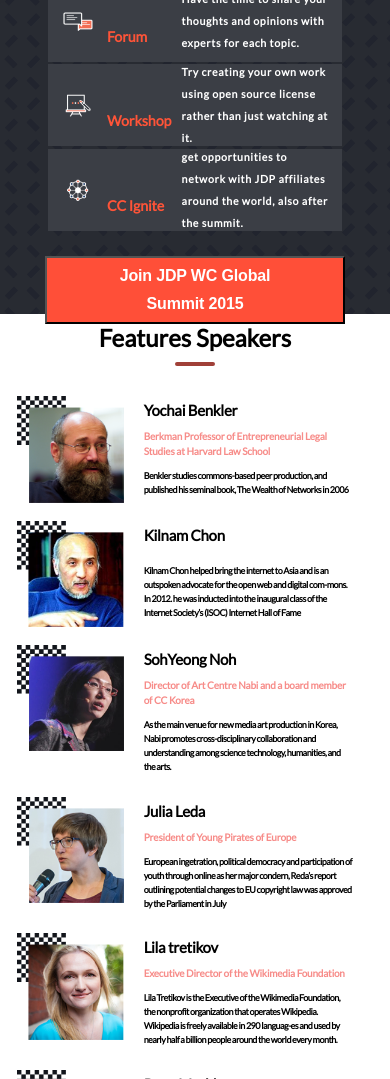
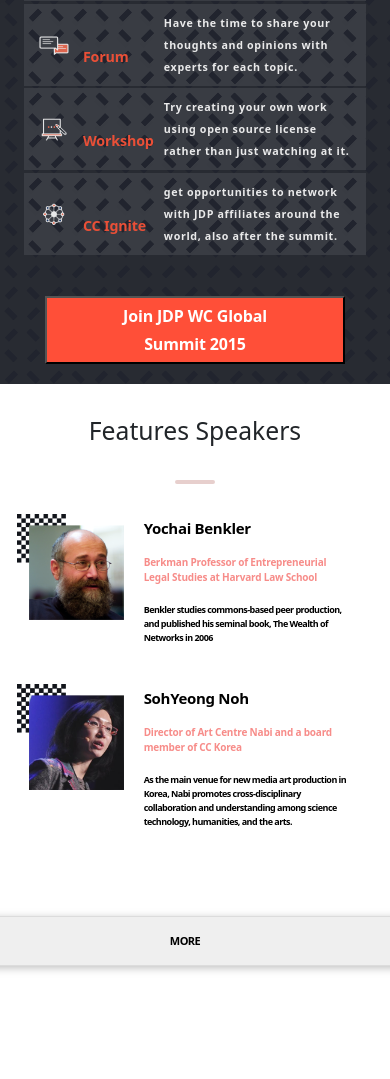
Before and after one commit to adelphinsucasa/Capstone-Project, a website: page index.html in a window 390 px wide. Shown: the part 921-2000 px from the top of the page. After the commit the page ends 1919 px from the top, so only its background shows below. Drawn offline with nearby package versions, Linux system fonts and the light colour scheme.

Commit message:
Add Dinamic Speaker with Javascript

```diff
--- a/index.html
+++ b/index.html
@@ -9,10 +9,15 @@
 
     <link rel="stylesheet" href="style.css">
     <link rel="stylesheet" href="https://cdn.jsdelivr.net/npm/bootstrap-icons@1.10.3/font/bootstrap-icons.css">
+    <link
+      href="https://cdn.jsdelivr.net/npm/bootstrap@5.3.0-alpha1/dist/css/bootstrap.min.css"
+      rel="stylesheet"
+      integrity="sha384-GLhlTQ8iRABdZLl6O3oVMWSktQOp6b7In1Zl3/Jr59b6EGGoI1aFkw7cmDA6j6gD"
+      crossorigin="anonymous"
+    />
 </head>
 <body>
     <main>
-        <!--Header-->
         <header>
             <nav class="primary-bar">
                 <ul >
@@ -114,64 +119,11 @@
 
             <!--Featured Speakers-->
             <div class="speakers-content">
-                <h2>Features Speakers</h2>
-                <hr>
-                <ul class="speaker-group">
-                    <li class="speaker">
-                        <img src="./assets/images/speaker1.png" alt="">
-                        <div class="speaker-intro">
-                            <h3>Yochai Benkler</h3>
-                            <h2>Berkman Professor of Entrepreneurial Legal Studies at Harvard Law School</h2>
-                            <p>Benkler studies commons-based peer production, and published his seminal book, The Wealth of Networks in 2006</p>
-                        </div>
-                    </li>
-                    <li class="speaker">
-                        <img src="./assets/images/speaker2.png" alt="">
-                        <div class="speaker-intro">
-                            <h3>Kilnam Chon</h3>
-                            <h2></h2>
-                            <p>Kilnam Chon helped bring the internet to Asia and is an outspoken advocate for the open web and digital com-mons. In 2012. he was inducted into the inaugural class of the Internet Society’s (ISOC) Internet Hall of Fame</p>
-                        </div>
-                    </li>
-                    <li class="speaker">
-                        <img src="./assets/images/speaker3.png" alt="">
-                        <div class="speaker-intro">
-                            <h3>SohYeong Noh</h3>
-                            <h2>Director of Art Centre Nabi and a board member of CC Korea</h2>
-                            <p>As the main venue for new media art production in Korea, Nabi promotes cross-disciplinary collaboration and understanding among science technology, humanities, and the arts.</p>
-                        </div>
-                    </li>
-                    <li class="speaker">
-                        <img src="./assets/images/speaker4.png" alt="">
-                        <div class="speaker-intro">
-                            <h3>Julia Leda</h3>
-                            <h2>President of Young Pirates of Europe</h2>
-                            <p>European ingetration, political democracy and participation of youth through online as her major condern, Reda’s report outlining potential changes to EU copyright law was approved by the Parliament in July</p>
-                        </div>
-                    </li>
-                    <li class="speaker">
-                        <img src="./assets/images/speaker5.png" alt="">
-                        <div class="speaker-intro">
-                            <h3>Lila tretikov</h3>
-                            <h2>Executive Director of the Wikimedia Foundation</h2>
-                            <p>Lila Tretikov is the Executive of the Wikimedia Foundation, the nonprofit organization that operates Wikipedia. Wikipedia is freely available in 290 languag-es and used by nearly half a billion people around the world every month.</p>
-                        </div>
-                    </li>
-                    <li class="speaker">
-                        <img src="./assets/images/speaker6.png" alt="">
-                        <div class="speaker-intro">
-                            <h3>Ryan Merkley</h3>
-                            <h2>CEO of Creativve Commons, ex COO of the Mozilla Foundation</h2>
-                            <p>Ryan had been leading open-source projects at the Mozilla Foundation such as the open-source move-ment</p>
-                        </div>
-                    </li>
-                </ul>
-                <button id="btn-more" clas="btn-more">MORE<img src="./assets/images/arrow_down.png" alt="arrow down"></button>
-
             </div>
         </section>
 
     </main>
     <script src="hamburguer.js"></script>
+    <script src="speakers.js"></script>
 </body>
 </html>
--- /dev/null
+++ b/speakers.js
@@ -0,0 +1,89 @@
+const oSpeakers = [
+  {
+    imgSrc: './assets/images/speaker1.png',
+    name: 'Yochai Benkler',
+    title: 'Berkman Professor of Entrepreneurial Legal Studies at Harvard Law School',
+    info: 'Benkler studies commons-based peer production, and published his seminal book, The Wealth of Networks in 2006',
+  },
+  {
+    imgSrc: './assets/images/speaker2.png',
+    name: 'Kilnam Chon',
+    title: '',
+    info: 'Kilnam Chon helped bring the internet to Asia and is an outspoken advocate for the open web and digital com-mons. In 2012. he was inducted into the inaugural class of the Internet Society’s (ISOC) Internet Hall of Fame',
+  },
+  {
+    imgSrc: './assets/images/speaker3.png',
+    name: 'SohYeong Noh',
+    title: 'Director of Art Centre Nabi and a board member of CC Korea',
+    info: 'As the main venue for new media art production in Korea, Nabi promotes cross-disciplinary collaboration and understanding among science technology, humanities, and the arts.',
+  },
+  {
+    imgSrc: './assets/images/speaker4.png',
+    name: 'Julia Leda',
+    title: 'President of Young Pirates of Europe',
+    info: 'European ingetration, political democracy and participation of youth through online as her major condern, Reda’s report outlining potential changes to EU copyright law was approved by the Parliament in July',
+  },
+  {
+    imgSrc: './assets/images/speaker5.png',
+    name: 'Lila tretikov',
+    title: 'Executive Director of the Wikimedia Foundation',
+    info: 'Lila Tretikov is the Executive of the Wikimedia Foundation, the nonprofit organization that operates Wikipedia. Wikipedia is freely available in 290 languag-es and used by nearly half a billion people around the world every month.',
+  },
+  {
+    imgSrc: './assets/images/speaker6.png',
+    name: 'Ryan Merkley',
+    title: 'CEO of Creativve Commons, ex COO of the Mozilla Foundation',
+    info: 'Ryan had been leading open-source projects at the Mozilla Foundation such as the open-source move-ment',
+  },
+];
+
+function fillSpeakers(elem, step) {
+  let aux = '';
+  for (let i = 0; i < elem; i += step) {
+    aux += '<li class="speaker">';
+    aux += `<img src="${oSpeakers[i].imgSrc}" alt=""></img>`;
+    aux += '<div class="speaker-intro">';
+    aux += `<h3>${oSpeakers[i].name}</h3>`;
+    aux += `<h2>${oSpeakers[i].title}</h2>`;
+    aux += `<p>${oSpeakers[i].info}</p>`;
+    aux += '</div>';
+    aux += '</li>';
+  }
+  return aux;
+}
+
+const spkContent = document.querySelector('.speakers-content');
+
+const mainH2 = document.createElement('h2');
+const hr = document.createElement('hr');
+const ul = document.createElement('ul');
+const btnMore = document.createElement('button');
+
+ul.classList.add('speaker-group');
+btnMore.classList.add('btn-more');
+btnMore.id = 'btn-more';
+btnMore.innerHTML = 'MORE';
+
+if (window.matchMedia('(max-width: 767px)').matches) {
+  ul.innerHTML = fillSpeakers(3, 2);
+} else {
+  console.log('Desktop');
+}
+
+mainH2.textContent = 'Features Speakers';
+spkContent.append(mainH2);
+spkContent.append(hr);
+spkContent.append(ul);
+spkContent.append(btnMore);
+
+btnMore.addEventListener('click', (e) => {
+  if (e.target.innerHTML === 'MORE') {
+    e.target.innerHTML = 'LESS';
+    const ul = document.querySelector('.speaker-group');
+    ul.innerHTML = fillSpeakers(5, 1);
+  } else {
+    e.target.innerHTML = 'MORE';
+    const ul = document.querySelector('.speaker-group');
+    ul.innerHTML = fillSpeakers(3, 2);
+  }
+});
--- a/style.css
+++ b/style.css
@@ -352,7 +352,7 @@
     display: flex;
     padding-top: 30.5px;
     gap: 25px;
-    height: 662px;
+    height: auto;
     left: calc(50% - 375px / 2);
     top: calc(50% - 662px / 2 + 56px);
     mix-blend-mode: normal;
@@ -362,6 +362,7 @@
     align-content: center;
     flex-direction: column;
     align-items: center;
+    padding-bottom: 20px;
   }
 
   .program h2 {
@@ -391,6 +392,7 @@
     flex: none;
     flex-grow: 0;
     list-style: none;
+    opacity: 0.9;
   }
 
   .program .program-details .program-card {
@@ -402,10 +404,11 @@
     gap: 8.92px;
     height: 82px;
     background-color: #3b3e45;
-    flex: none;
+    background-image: url(./assets/images/Program_BG.png);
+    background-repeat: repeat;
     flex-grow: 0;
-    margin-left: 48px;
-    margin-right: 48px;
+    margin-left: 24px;
+    margin-right: 24px;
   }
 
   .program .program-details .program-card img {
@@ -422,7 +425,8 @@
     align-items: center;
     letter-spacing: -0.01em;
     color: #ff5438;
-    width: 35%;
+    width: 30%;
+    height: auto;
   }
 
   .program .program-details .program-card p {
@@ -434,6 +438,7 @@
     letter-spacing: 0.06em;
     color: #fff;
     width: 80%;
+    margin: 0;
   }
 
   .program #btn-join {
@@ -461,17 +466,6 @@
     align-items: center;
     padding: 32px 4px;
     gap: 10px;
-    height: 1000px;
-    left: calc(50% - 375px / 2);
-    top: calc(50% - 254px / 2 + 56px);
-  }
-
-  .speakers-content .collapsed {
-    height: 254px;
-  }
-
-  .speakers-content .no-collapsed {
-    height: 254px;
   }
 
   .speakers-content hr {
```
